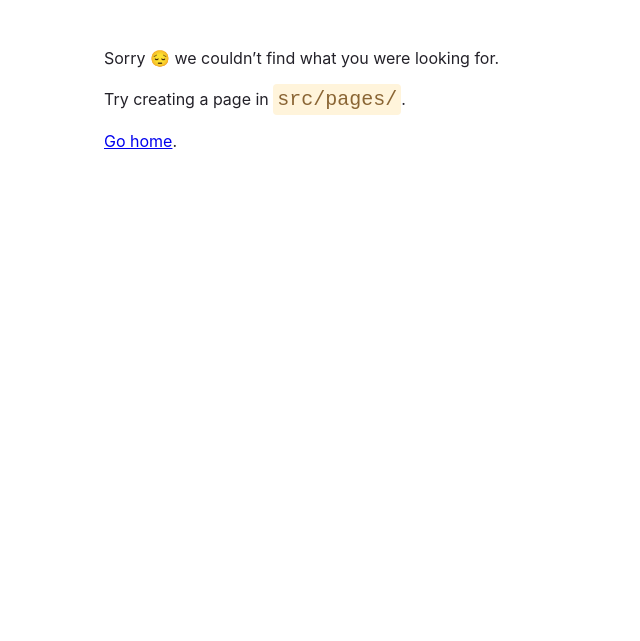
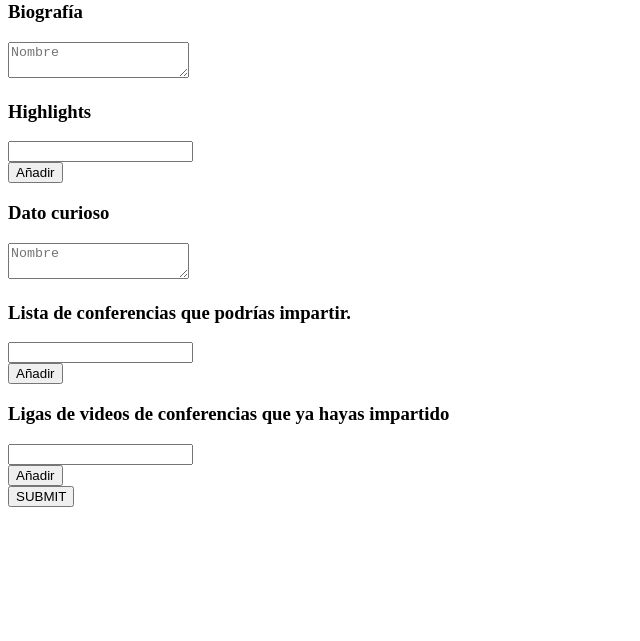
Before and after one commit to emjuarez/formularioConferencias, a Gatsby site: page /perfil in a window 1280 px wide. Before the commit this address had no page. Shown: the part 159-800 px from the top of the page, without its empty margins (0-640 px from the left). Built offline with nearby package versions, Linux system fonts and the light colour scheme; Gatsby itself is replaced by a stand-in of ours.

Commit message:
Estructura formaulario 1 terminada, avance formulario de perfil

```diff
--- a/package.json
+++ b/package.json
@@ -16,6 +16,7 @@
   },
   "dependencies": {
     "gatsby": "^4.17.0",
+    "nanoid": "^4.0.0",
     "react": "^18.1.0",
     "react-dom": "^18.1.0",
     "styled-components": "^5.3.5"
--- /dev/null
+++ b/src/components/perfil/multipleOption.jsx
@@ -0,0 +1,68 @@
+import React, {useState} from "react"
+import {nanoid} from "nanoid"
+
+const MultipleComponent = () => {
+
+  const[newAnswer, setNewAnswer] = useState({
+    content:"",
+  })
+  const[list, setList] = useState([])
+  const [error, setError] = useState("")
+
+  const handleChange = (event) => {
+
+    setNewAnswer({
+			...newAnswer, // spread operator ES6+ - Object Assign
+			id: nanoid(),
+		 	[event.target.name]: event.target.value
+		})
+
+  }
+
+  const handleSubmit = (event) => {
+
+    event.preventDefault() // DETENER LA RECARGA DE PÁGINA
+
+		if(!newAnswer) {
+
+			setError("Existe un campo vacío. Por favor, verifica nuevamente.")
+
+			return
+
+		}
+
+		setList([
+			...list,
+			newAnswer
+		])
+
+		setNewAnswer({
+      content:"",
+    })
+
+		setError("")
+
+  }
+
+
+  return (
+    <>
+      <form onSubmit={(evt) => {handleSubmit(evt)}}>
+        <input onChange={ evt => { handleChange(evt) }}/>
+        <div>
+          <button type="submit">Añadir</button>
+        </div>
+      </form>
+      {	list.map((elt, index) => {
+						return (
+							<div className="mb-4 bg-blue-600 text-white" key={index}>
+								<p>{elt}</p>
+							</div>
+					  )
+			  })
+      }
+    </>
+  )
+}
+
+export default MultipleComponent
--- a/src/pages/index.js
+++ b/src/pages/index.js
@@ -11,9 +11,6 @@ const IndexPage = () => {
 
   return (
     <>
-    <dix>
-      <h1>Hola bb</h1>
-    </dix>
     <formSection>
       <h1>Bienvenido a Talentlook!</h1>
       <h2>
--- /dev/null
+++ b/src/pages/perfil.js
@@ -0,0 +1,35 @@
+import React, {useState, useEffect} from "react"
+import Multiple from "../components/perfil/multipleOption"
+
+const initialList = []
+
+const PerfilPage = () => {
+    const [list, setList] = React.useState(initialList);
+    function handleChange(){}
+    function handleSubmit(){}
+
+    return(
+        <>
+            <h1>Registro</h1>
+            <form>
+            <h3>Nombre y apellido.</h3>
+            <input type="text" name='nombre' placeholder="Nombre" />
+            <h3>Biografía</h3>
+            <textarea name='nombre' placeholder="Nombre" />
+            <h3>Highlights</h3>
+            <Multiple/>
+            <h3>Dato curioso</h3>
+            <textarea name='nombre' placeholder="Nombre" />
+            <h3>Lista de conferencias que podrías impartir.</h3>
+            <Multiple/>
+            <h3>Ligas de videos de conferencias que ya hayas impartido</h3>
+            <Multiple/>
+            <div>
+                <button type="submit">SUBMIT</button>
+            </div>
+            </form>
+        </>
+    )
+}
+
+export default PerfilPage
```
Also changed, not shown: 1 other file.
